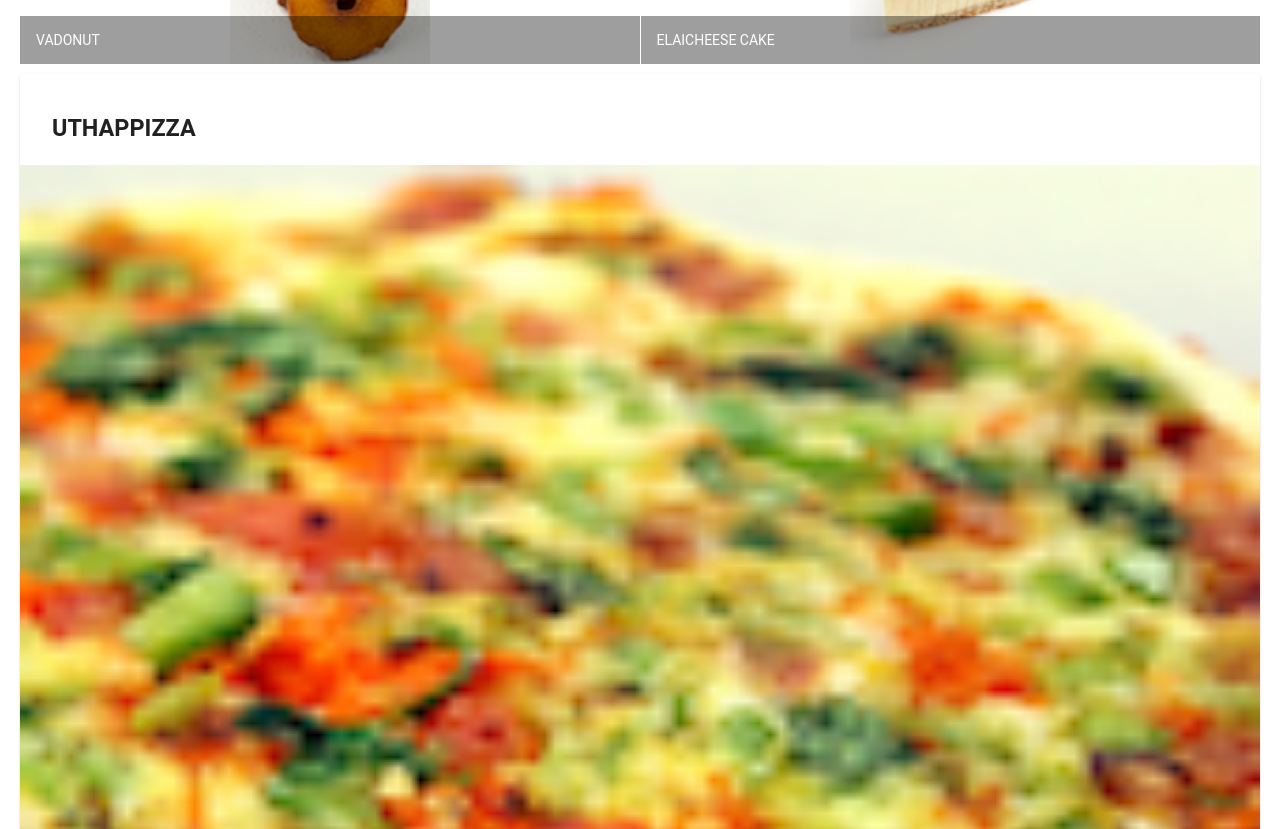
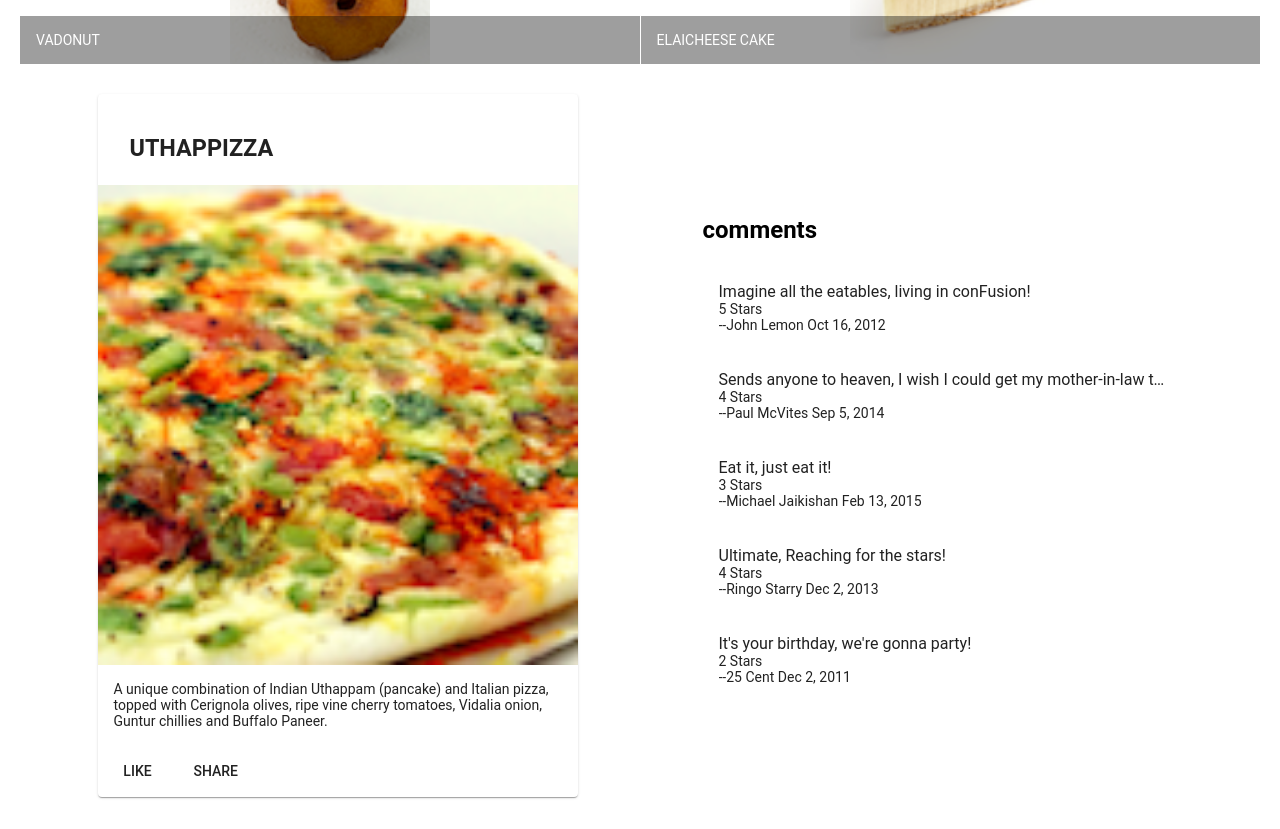
Before and after one commit to PremsagarReddypn/angularProject, an Angular app: page / in a window 1280 px wide. Shown: the part 500-1329 px from the top of the page. Built offline with nearby package versions, Linux system fonts and the light colour scheme.

Commit message:
assignment-1

```diff
--- a/src/app/app.module.ts
+++ b/src/app/app.module.ts
@@ -15,11 +15,13 @@
 
 import 'hammerjs';
 import { MenuComponent } from './menu/menu.component';
+import { DishdetailComponent } from './dishdetail/dishdetail.component';
 
 @NgModule({
   declarations: [
     AppComponent,
-    MenuComponent
+    MenuComponent,
+    DishdetailComponent
   ],
   imports: [
     BrowserModule,
--- /dev/null
+++ b/src/app/dishdetail/dishdetail.component.html
@@ -0,0 +1,37 @@
+<div class="container" fxLayout="row" fxLayout.sm="column" fxLayout.xs="column"
+    fxLayoutAlign.gt-md="space-around center" fxLayoutGap="10px" fxLayoutGap.xs="0">
+
+    <div fxFlex="40">
+        <mat-card *ngIf="dish">
+            <mat-card-header>
+                <mat-card-title>
+                    <h3>{{dish.name | uppercase}}</h3>
+                </mat-card-title>
+            </mat-card-header>
+            <img mat-card-image src={{dish.image}} alt={{dish.name}}>
+            <mat-card-content>
+                <p>
+                    {{dish.description}}
+                </p>
+            </mat-card-content>
+            <mat-card-actions>
+                <button mat-button>LIKE</button>
+                <button mat-button>SHARE</button>
+            </mat-card-actions>
+        </mat-card>
+    </div>
+
+    <div fxFlex="40">
+        <mat-list *ngIf="dish">
+            <header>
+                <h2>comments</h2>
+            </header>
+            <mat-list-item *ngFor="let cmt of dish.comments">
+                <p matLine>{{cmt.comment}}</p>
+                <p matLine>{{cmt.rating}} Stars</p>
+                <p matLine>--{{cmt.author}} {{ cmt.date | date}}</p>
+            </mat-list-item>
+        </mat-list>
+    </div>
+
+</div>
--- /dev/null
+++ b/src/app/dishdetail/dishdetail.component.ts
@@ -0,0 +1,62 @@
+import { Component, OnInit } from '@angular/core';
+import { Dish } from '../shared/dish';
+
+
+const DISH = {
+  id: '0',
+  name: 'Uthappizza',
+  image: '/assets/images/uthappizza.png',
+  category: 'mains',
+  featured: true,
+  label: 'Hot',
+  price: '4.99',
+  // tslint:disable-next-line:max-line-length
+  description: 'A unique combination of Indian Uthappam (pancake) and Italian pizza, topped with Cerignola olives, ripe vine cherry tomatoes, Vidalia onion, Guntur chillies and Buffalo Paneer.',
+  comments: [
+       {
+           rating: 5,
+           comment: 'Imagine all the eatables, living in conFusion!',
+           author: 'John Lemon',
+           date: '2012-10-16T17:57:28.556094Z'
+       },
+       {
+           rating: 4,
+           comment: 'Sends anyone to heaven, I wish I could get my mother-in-law to eat it!',
+           author: 'Paul McVites',
+           date: '2014-09-05T17:57:28.556094Z'
+       },
+       {
+           rating: 3,
+           comment: 'Eat it, just eat it!',
+           author: 'Michael Jaikishan',
+           date: '2015-02-13T17:57:28.556094Z'
+       },
+       {
+           rating: 4,
+           comment: 'Ultimate, Reaching for the stars!',
+           author: 'Ringo Starry',
+           date: '2013-12-02T17:57:28.556094Z'
+       },
+       {
+           rating: 2,
+           comment: 'It\'s your birthday, we\'re gonna party!',
+           author: '25 Cent',
+           date: '2011-12-02T17:57:28.556094Z'
+       }
+   ]
+};
+@Component({
+  selector: 'app-dishdetail',
+  templateUrl: './dishdetail.component.html',
+  styleUrls: ['./dishdetail.component.scss']
+})
+export class DishdetailComponent implements OnInit {
+
+  dish = DISH;
+
+  constructor() { }
+
+  ngOnInit(): void {
+  }
+
+}
--- a/src/app/menu/menu.component.html
+++ b/src/app/menu/menu.component.html
@@ -22,24 +22,7 @@
 
     </div>
 
-    <div fxFlex *ngIf="selectedDish">
-        <mat-card>
-            <mat-card-header>
-                <mat-card-title>
-                    <h3>{{selectedDish.name | uppercase}}</h3>
-                </mat-card-title>
-            </mat-card-header>
-            <img mat-card-image src={{selectedDish.image}} alt={{selectedDish.name}}>
-
-            <mat-card-content>
-                <p>{{selectedDish.description}}</p>
-            </mat-card-content>
-            <mat-card-actions>
-                <button mat-button>LIKE</button>
-                <button mat-button>SHARE</button>
-            </mat-card-actions>
-        </mat-card>
-    </div>
+    <app-dishdetail></app-dishdetail>
 
 
 </div>
```
Also changed, not shown: src/app/dishdetail/dishdetail.component.scss (added), 1 other file (tests, documents, lock files or other folders).
